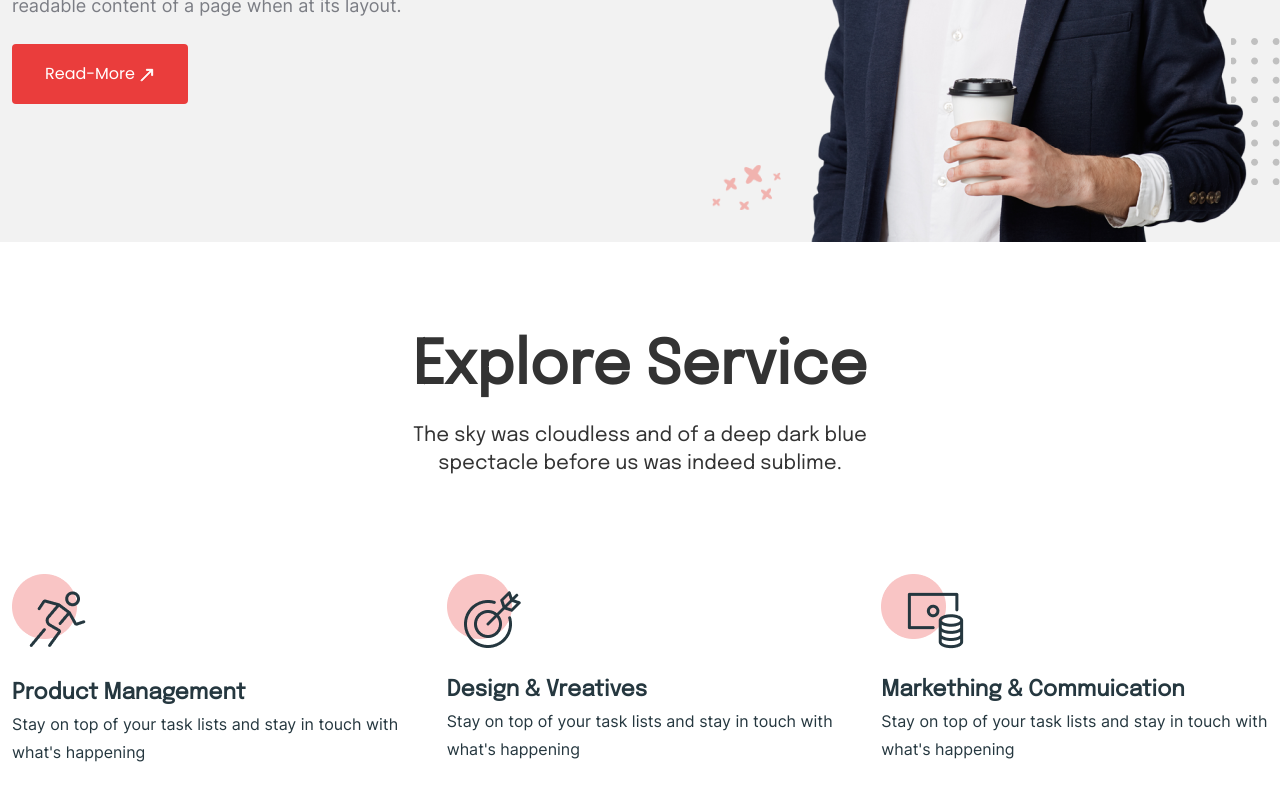
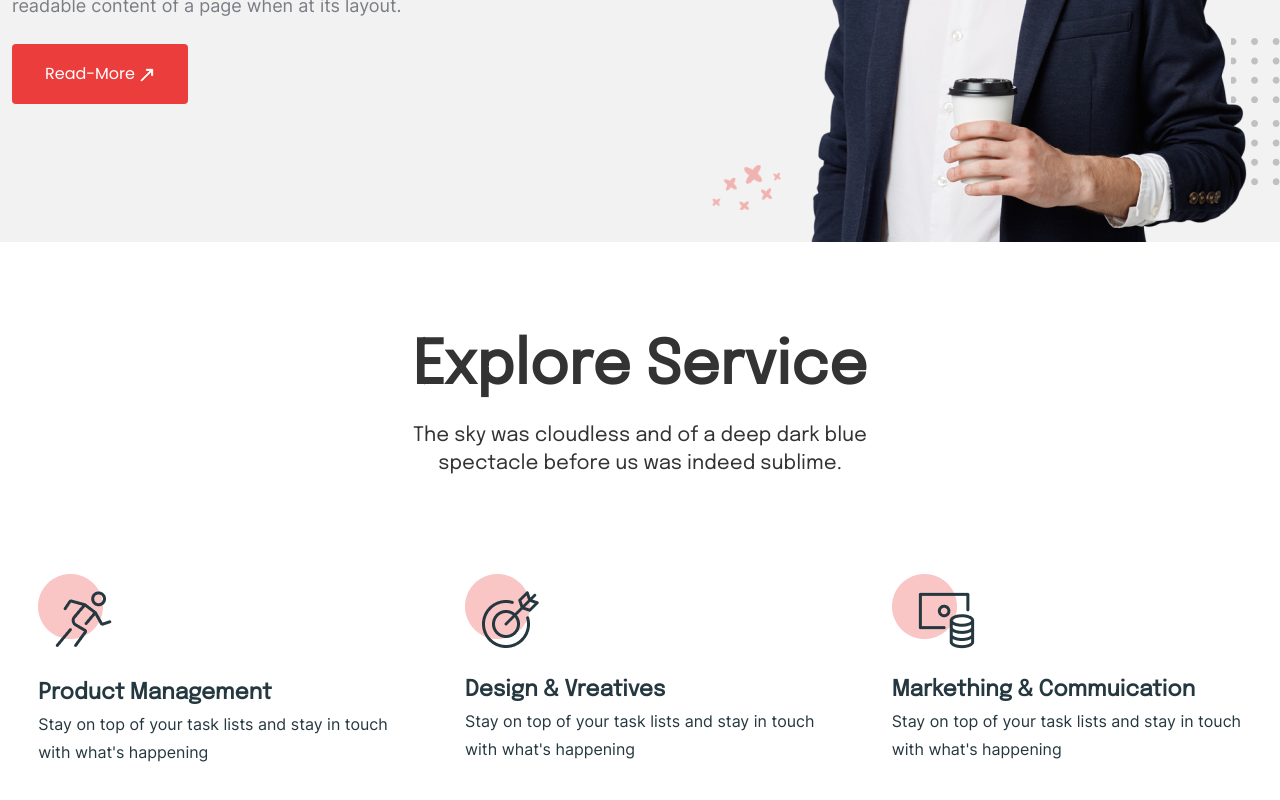
Before and after one commit to leojune12/hardwell-landing-page, a Nuxt app: page / in a window 1280 px wide. Shown: the part 512-1312 px from the top of the page. Built offline with nearby package versions, Linux system fonts and the light colour scheme.

Commit message:
Update service items spacing

```diff
--- a/components/Service.vue
+++ b/components/Service.vue
@@ -7,8 +7,9 @@
             <div class="secondary-text text-base text-md-xl mb-5 mx-auto">
                 The sky was cloudless and of a deep dark blue spectacle before us was indeed sublime.
             </div>
-            <div class="row services g-5 pt-0 pt-md-5">
+            <div class="row services gy-5 pt-0 pt-md-5">
                 <div class="col-md-4">
+                    <div class="item mx-auto">
                         <div class="mb-4 d-flex justify-content-center justify-content-md-start">
                             <img src="/images/athletics.png" alt="">
                         </div>
@@ -21,7 +22,9 @@
                             </div>
                         </div>
                     </div>
+                </div>
                 <div class="col-md-4">
+                    <div class="item mx-auto">
                         <div class="mb-4 d-flex justify-content-center justify-content-md-start">
                             <img src="/images/archery-target.png" alt="">
                         </div>
@@ -34,7 +37,9 @@
                             </div>
                         </div>
                     </div>
+                </div>
                 <div class="col-md-4">
+                    <div class="item mx-auto">
                         <div class="mb-4 d-flex justify-content-center justify-content-md-start">
                             <img src="/images/money-coins.png" alt="">
                         </div>
@@ -44,6 +49,7 @@
                             </div>
                             <div class="description text-center text-md-start">
                                 Stay on top of your task lists and stay in touch with what's happening
+                            </div>
                         </div>
                     </div>
                 </div>
@@ -80,6 +86,10 @@ export default {
     }
 
     .services {
+
+        .item {
+            max-width: 350px;
+
             .title {
                 color: var(--set-01-color-03, #25373F);
                 font-family: Epilogue;
@@ -99,4 +109,5 @@ export default {
                 line-height: 28px; /* 175% */
             }
         }
+    }
 </style>
```
Lines whose indentation alone changed are shown as unchanged.
